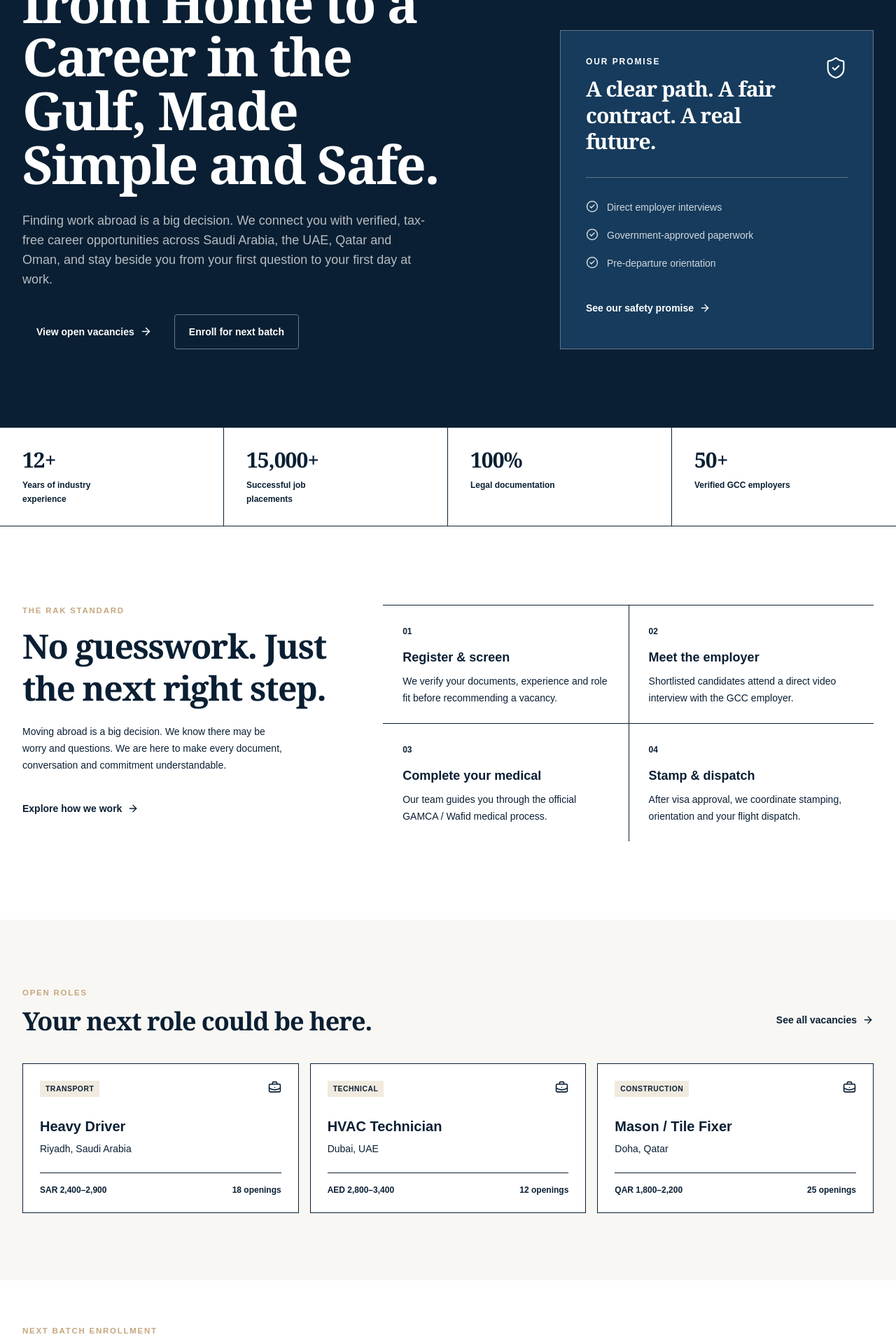
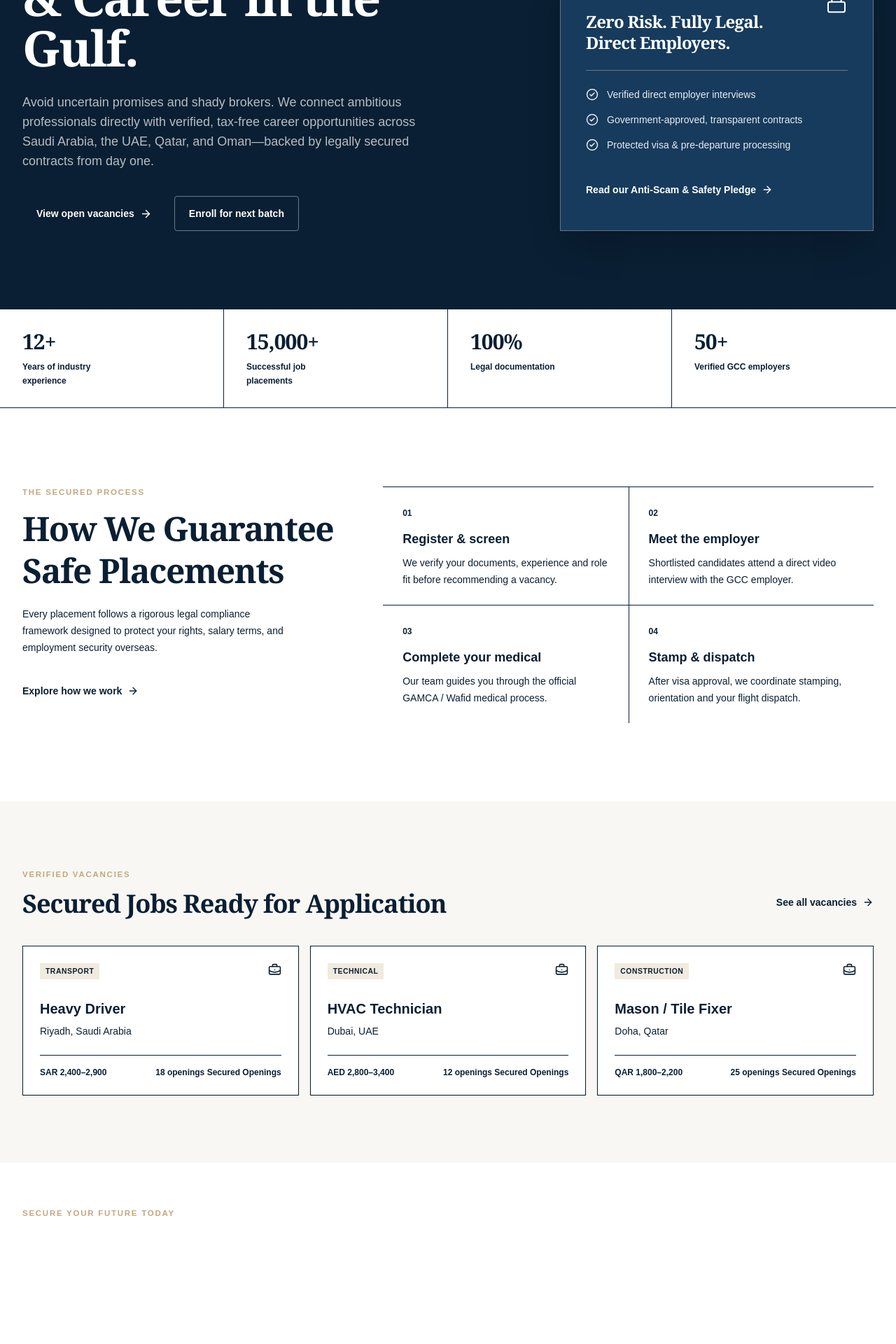
Before and after one commit to contactzhaa-hash/rakconsultancy, a Next.js app: page / in a window 1280 px wide. Shown: the part 340-2260 px from the top of the page at 70% size. Built offline with nearby package versions, Linux system fonts and the light colour scheme.

Commit message:
commit the page- hero page

```diff
--- a/app/page.tsx
+++ b/app/page.tsx
@@ -1,6 +1,6 @@
 "use client";
 
-import { ArrowRight, BriefcaseBusiness, CircleCheck, ShieldCheck } from "lucide-react";
+import { ArrowRight, BriefcaseBusiness, CircleCheck, ShieldCheck, Lock } from "lucide-react";
 import Link from "next/link";
 import EnrollModal from "@/components/EnrollModal";
 import { jobs, processSteps } from "@/lib/site-data";
@@ -9,34 +9,126 @@ import { useLanguage } from "@/components/LanguageProvider";
 export default function Home() {
   const { t } = useLanguage();
   const stats = [["12+", t("statsExperience")], ["15,000+", t("statsPlacements")], ["100%", t("statsLegal")], ["50+", t("statsEmployers")]];
+
   return (
     <>
       <section className="relative overflow-hidden bg-[#0A1F33] text-white">
         <div className="absolute inset-0 grid-pattern opacity-10" />
         <div className="relative mx-auto grid max-w-7xl gap-12 px-5 pb-20 pt-20 lg:grid-cols-[1.1fr_0.9fr] lg:px-8 lg:pb-28 lg:pt-28">
           <div className="max-w-2xl">
-            <div className="mb-7 flex items-center gap-3 text-xs font-bold uppercase tracking-[0.16em] text-sand"><span className="h-px w-9 bg-sand" /> {t("heroEyebrow")}</div>
-            <h1 className="display-font text-5xl font-bold leading-[1.02] tracking-tight sm:text-6xl lg:text-[4.7rem]">{t("heroTitle")}</h1>
-            <p className="mt-7 max-w-xl text-base leading-7 text-white/70 sm:text-lg">{t("heroBody")}</p>
+            <div className="mb-7 flex items-center gap-3 text-xs font-bold uppercase tracking-[0.16em] text-sand">
+              <span className="h-px w-9 bg-sand" /> 100% Ethical & Verified Recruitment
+            </div>
+            <h1 className="display-font text-5xl font-bold leading-[1.02] tracking-tight sm:text-6xl lg:text-[4.4rem]">
+              Your <span className="text-sand underline decoration-sand/40">Secured Job</span> & Career in the Gulf.
+            </h1>
+            <p className="mt-7 max-w-xl text-base leading-7 text-white/70 sm:text-lg">
+              Avoid uncertain promises and shady brokers. We connect ambitious professionals directly with verified, tax-free career opportunities across Saudi Arabia, the UAE, Qatar, and Oman—backed by legally secured contracts from day one.
+            </p>
             <div className="mt-9 flex flex-col gap-3 sm:flex-row">
-              <Link href="/openings" className="inline-flex min-h-12 items-center justify-center gap-2 rounded-sm bg-sand px-5 py-3.5 text-sm font-bold text-navy hover:bg-[#b2946b]">{t("viewVacancies")} <ArrowRight size={17} /></Link>
+              <Link href="/openings" className="inline-flex min-h-12 items-center justify-center gap-2 rounded-sm bg-sand px-5 py-3.5 text-sm font-bold text-navy hover:bg-[#b2946b]">
+                {t("viewVacancies")} <ArrowRight size={17} />
+              </Link>
               <EnrollModal triggerClassName="inline-flex min-h-12 items-center justify-center gap-2 rounded-sm border border-white/40 px-5 py-3.5 text-sm font-bold text-white hover:bg-white/10" />
             </div>
           </div>
+
           <div className="relative flex items-end lg:justify-end">
-            <div className="w-full max-w-md border border-[#64748B] bg-[#163b5c] p-7 sm:p-9">
-              <div className="flex items-start justify-between"><div><p className="text-xs font-bold uppercase tracking-[0.16em] text-sand">{t("promise")}</p><p className="display-font mt-3 max-w-xs text-3xl font-bold leading-tight">{t("promiseTitle")}</p></div><ShieldCheck className="text-sand" size={34} strokeWidth={1.5} /></div>
-              <div className="my-8 h-px bg-[#64748B]" />
-              <div className="grid gap-5 text-sm text-white/80"><p className="flex gap-3"><CircleCheck className="shrink-0 text-sand" size={18} />{t("promiseOne")}</p><p className="flex gap-3"><CircleCheck className="shrink-0 text-sand" size={18} />{t("promiseTwo")}</p><p className="flex gap-3"><CircleCheck className="shrink-0 text-sand" size={18} />{t("promiseThree")}</p></div>
-              <Link href="/safety-guide" className="mt-8 inline-flex min-h-11 items-center gap-2 text-sm font-bold text-sand">{t("safetyPromise")} <ArrowRight size={16} /></Link>
+            <div className="w-full max-w-md border border-[#64748B] bg-[#163b5c] p-7 sm:p-9 shadow-2xl">
+              <div className="flex items-start justify-between">
+                <div>
+                  <p className="text-xs font-bold uppercase tracking-[0.16em] text-sand">The Secured Job Guarantee</p>
+                  <p className="display-font mt-3 max-w-xs text-2xl font-bold leading-tight">Zero Risk. Fully Legal. Direct Employers.</p>
+                </div>
+                <Lock className="text-sand shrink-0" size={32} strokeWidth={1.5} />
+              </div>
+              <div className="my-6 h-px bg-[#64748B]" />
+              <div className="grid gap-4 text-sm text-white/90">
+                <p className="flex gap-3 items-center"><CircleCheck className="shrink-0 text-sand" size={18} /> Verified direct employer interviews</p>
+                <p className="flex gap-3 items-center"><CircleCheck className="shrink-0 text-sand" size={18} /> Government-approved, transparent contracts</p>
+                <p className="flex gap-3 items-center"><CircleCheck className="shrink-0 text-sand" size={18} /> Protected visa & pre-departure processing</p>
+              </div>
+              <Link href="/safety-guide" className="mt-8 inline-flex min-h-11 items-center gap-2 text-sm font-bold text-sand hover:underline">
+                Read our Anti-Scam & Safety Pledge <ArrowRight size={16} />
+              </Link>
             </div>
           </div>
         </div>
       </section>
-      <section className="border-b border-slate bg-white"><div className="mx-auto grid max-w-7xl grid-cols-2 lg:grid-cols-4">{stats.map(([value, label]) => <div key={label} className="border-r border-slate px-5 py-7 last:border-0 sm:px-8"><p className="display-font text-3xl font-bold text-navy">{value}</p><p className="mt-2 max-w-[150px] text-xs font-semibold leading-5 text-slate">{label}</p></div>)}</div></section>
-      <section className="mx-auto max-w-7xl px-5 py-20 lg:px-8 lg:py-28"><div className="grid gap-12 lg:grid-cols-[0.8fr_1.2fr]"><div><p className="eyebrow">{t("standard")}</p><h2 className="display-font mt-3 max-w-md text-4xl font-bold leading-tight text-navy sm:text-5xl">{t("standardTitle")}</h2><p className="mt-5 max-w-sm text-sm leading-6 text-slate">{t("standardBody")}</p><Link href="/how-we-work" className="mt-7 inline-flex min-h-11 items-center gap-2 text-sm font-bold text-sand">{t("exploreProcess")} <ArrowRight size={16} /></Link></div><div className="grid gap-0 sm:grid-cols-2">{processSteps.map((step, index) => <div key={step.number} className={`border-t border-slate py-6 sm:px-7 ${index % 2 === 1 ? "sm:border-l" : ""}`}><span className="text-xs font-bold text-sand">{step.number}</span><h3 className="mt-3 text-lg font-bold text-navy">{step.title}</h3><p className="mt-2 text-sm leading-6 text-slate">{step.text}</p></div>)}</div></div></section>
-      <section className="bg-[#f8f7f4] py-20 lg:py-24"><div className="mx-auto max-w-7xl px-5 lg:px-8"><div className="flex flex-col justify-between gap-6 sm:flex-row sm:items-end"><div><p className="eyebrow">{t("openRoles")}</p><h2 className="display-font mt-3 text-4xl font-bold text-navy">{t("nextRole")}</h2></div><Link href="/openings" className="inline-flex min-h-11 items-center gap-2 text-sm font-bold text-sand">{t("seeVacancies")} <ArrowRight size={16} /></Link></div><div className="mt-10 grid gap-4 lg:grid-cols-3">{jobs.filter((job) => job.featured).map((job) => <article key={job.title} className="border border-slate/40 bg-white p-6 transition-transform hover:-translate-y-1"><div className="flex items-start justify-between"><span className="bg-[#f1eadf] px-2 py-1 text-[0.65rem] font-bold uppercase tracking-wider text-navy">{job.category}</span><BriefcaseBusiness size={19} className="text-slate" /></div><h3 className="mt-7 text-xl font-bold text-navy">{job.title}</h3><p className="mt-2 text-sm text-slate">{job.location}</p><div className="mt-6 flex justify-between border-t border-slate/30 pt-4 text-xs font-bold"><span className="text-navy">{job.salary}</span><span className="text-sand">{job.openings}</span></div></article>)}</div></div></section>
-      <section className="bg-navy px-5 py-16 text-white lg:px-8"><div className="mx-auto flex max-w-7xl flex-col items-start justify-between gap-7 sm:flex-row sm:items-center"><div><p className="eyebrow text-sand">{t("nextBatch")}</p><h2 className="display-font mt-2 max-w-xl text-3xl font-bold sm:text-4xl">{t("nextBatchTitle")}</h2><p className="mt-3 text-sm text-white/70">{t("nextBatchBody")}</p></div><EnrollModal triggerClassName="inline-flex min-h-12 shrink-0 items-center gap-2 rounded-sm bg-sand px-5 py-3.5 text-sm font-bold text-navy hover:bg-[#b2946b]" /></div></section>
+
+      <section className="border-b border-slate bg-white">
+        <div className="mx-auto grid max-w-7xl grid-cols-2 lg:grid-cols-4">
+          {stats.map(([value, label]) => (
+            <div key={label} className="border-r border-slate px-5 py-7 last:border-0 sm:px-8">
+              <p className="display-font text-3xl font-bold text-navy">{value}</p>
+              <p className="mt-2 max-w-[150px] text-xs font-semibold leading-5 text-slate">{label}</p>
+            </div>
+          ))}
+        </div>
+      </section>
+
+      <section className="mx-auto max-w-7xl px-5 py-20 lg:px-8 lg:py-28">
+        <div className="grid gap-12 lg:grid-cols-[0.8fr_1.2fr]">
+          <div>
+            <p className="eyebrow">The Secured Process</p>
+            <h2 className="display-font mt-3 max-w-md text-4xl font-bold leading-tight text-navy sm:text-5xl">How We Guarantee Safe Placements</h2>
+            <p className="mt-5 max-w-sm text-sm leading-6 text-slate">Every placement follows a rigorous legal compliance framework designed to protect your rights, salary terms, and employment security overseas.</p>
+            <Link href="/how-we-work" className="mt-7 inline-flex min-h-11 items-center gap-2 text-sm font-bold text-sand">
+              {t("exploreProcess")} <ArrowRight size={16} />
+            </Link>
+          </div>
+          <div className="grid gap-0 sm:grid-cols-2">
+            {processSteps.map((step, index) => (
+              <div key={step.number} className={`border-t border-slate py-6 sm:px-7 ${index % 2 === 1 ? "sm:border-l" : ""}`}>
+                <span className="text-xs font-bold text-sand">{step.number}</span>
+                <h3 className="mt-3 text-lg font-bold text-navy">{step.title}</h3>
+                <p className="mt-2 text-sm leading-6 text-slate">{step.text}</p>
+              </div>
+            ))}
+          </div>
+        </div>
+      </section>
+
+      <section className="bg-[#f8f7f4] py-20 lg:py-24">
+        <div className="mx-auto max-w-7xl px-5 lg:px-8">
+          <div className="flex flex-col justify-between gap-6 sm:flex-row sm:items-end">
+            <div>
+              <p className="eyebrow">Verified Vacancies</p>
+              <h2 className="display-font mt-3 text-4xl font-bold text-navy">Secured Jobs Ready for Application</h2>
+            </div>
+            <Link href="/openings" className="inline-flex min-h-11 items-center gap-2 text-sm font-bold text-sand">
+              {t("seeVacancies")} <ArrowRight size={16} />
+            </Link>
+          </div>
+          <div className="mt-10 grid gap-4 lg:grid-cols-3">
+            {jobs.filter((job) => job.featured).map((job) => (
+              <article key={job.title} className="border border-slate/40 bg-white p-6 transition-transform hover:-translate-y-1 shadow-sm">
+                <div className="flex items-start justify-between">
+                  <span className="bg-[#f1eadf] px-2 py-1 text-[0.65rem] font-bold uppercase tracking-wider text-navy">{job.category}</span>
+                  <BriefcaseBusiness size={19} className="text-slate" />
+                </div>
+                <h3 className="mt-7 text-xl font-bold text-navy">{job.title}</h3>
+                <p className="mt-2 text-sm text-slate">{job.location}</p>
+                <div className="mt-6 flex justify-between border-t border-slate/30 pt-4 text-xs font-bold">
+                  <span className="text-navy">{job.salary}</span>
+                  <span className="text-sand">{job.openings} Secured Openings</span>
+                </div>
+              </article>
+            ))}
+          </div>
+        </div>
+      </section>
+
+      <section className="bg-navy px-5 py-16 text-white lg:px-8">
+        <div className="mx-auto flex max-w-7xl flex-col items-start justify-between gap-7 sm:flex-row sm:items-center">
+          <div>
+            <p className="eyebrow text-sand">Secure Your Future Today</p>
+            <h2 className="display-font mt-2 max-w-xl text-3xl font-bold sm:text-4xl">Ready for a Verified Career in the Gulf?</h2>
+            <p className="mt-3 text-sm text-white/70">Join our upcoming recruitment batch and take the safe, legal path abroad.</p>
+          </div>
+          <EnrollModal triggerClassName="inline-flex min-h-12 shrink-0 items-center gap-2 rounded-sm bg-sand px-5 py-3.5 text-sm font-bold text-navy hover:bg-[#b2946b]" />
+        </div>
+      </section>
     </>
   );
 }
```
